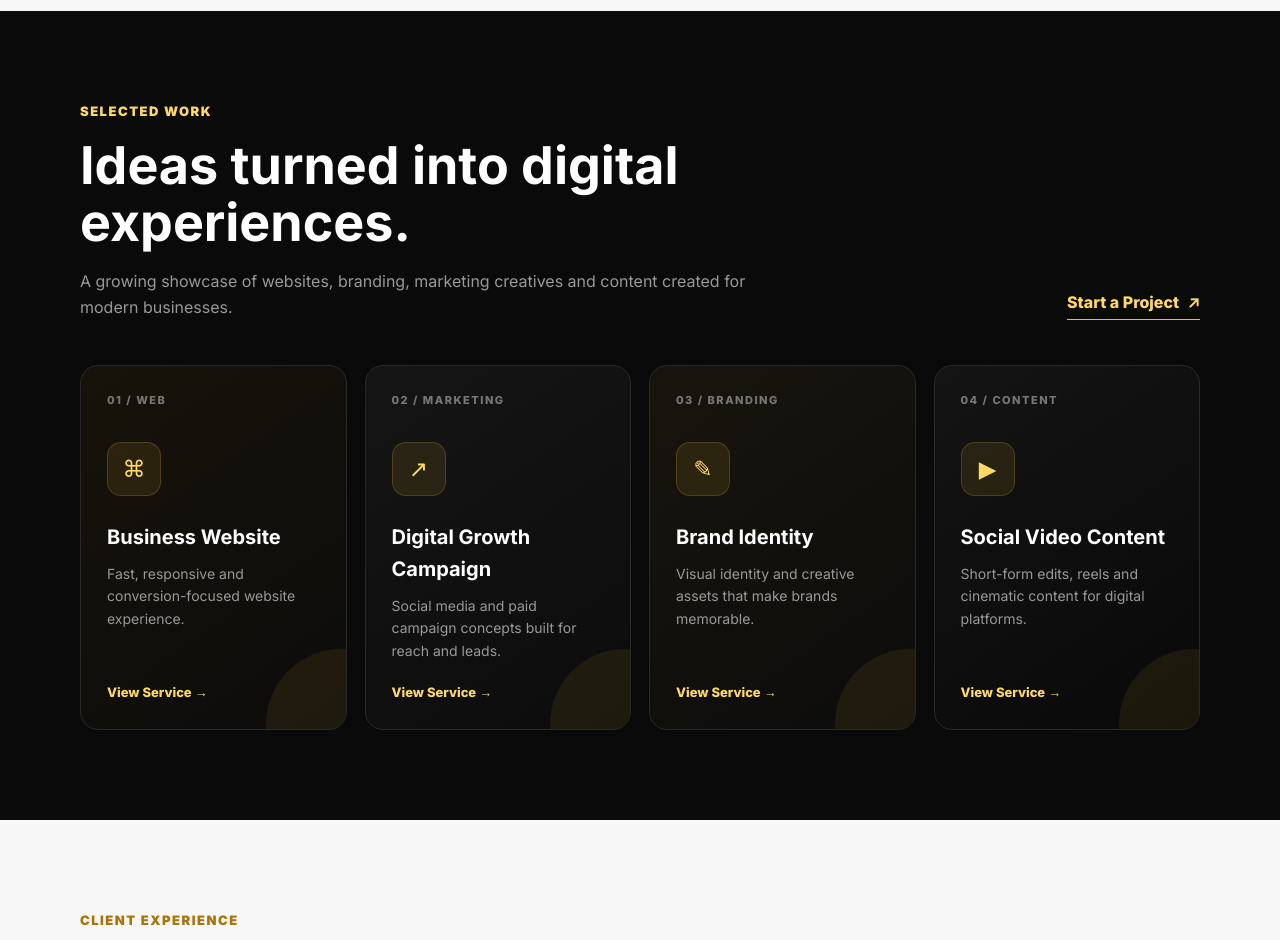
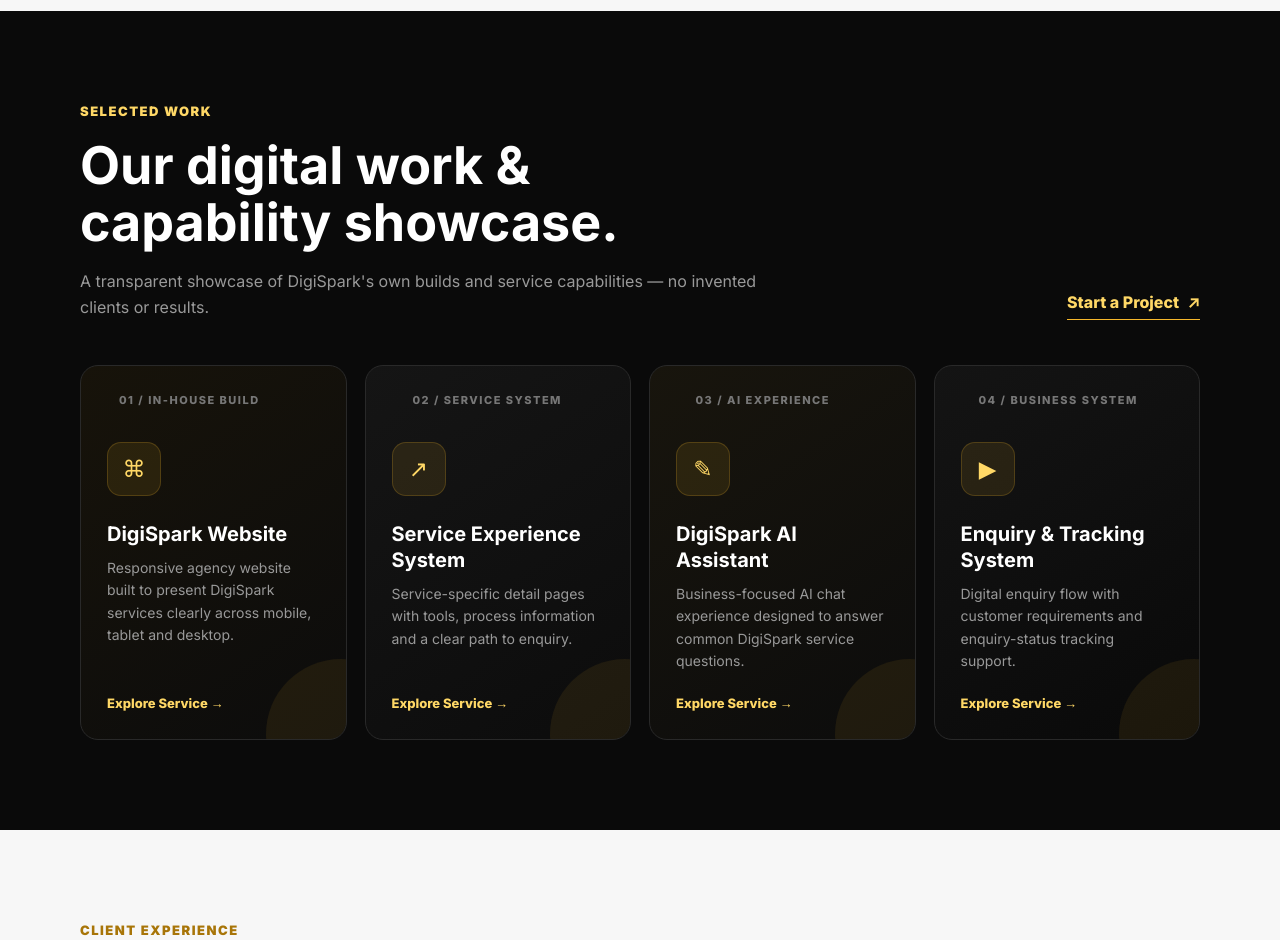
Before and after one commit to srivastavaharshit2217-beep/Digispark, a plain HTML site: page index.html in a window 1280 px wide. Shown: the part 2760-3700 px from the top of the page. Drawn offline with Linux system fonts and the light colour scheme.

Commit message:
Improve portfolio showcase for Step 3

```diff
--- a/footer-black.css
+++ b/footer-black.css
@@ -10,4 +10,31 @@ footer .footer{background:#000!important}
 .about .about-panel .about-card.wide{border-color:#a87508}
 .contact{position:relative}
 .contact::before{content:"Clear requirements  •  Practical solutions  •  Direct communication";display:block;text-align:center;color:#777;font-size:11px;font-weight:700;letter-spacing:.15px;margin-bottom:18px}
-@media(max-width:600px){.hero .buttons::after{font-size:10px;line-height:1.7}.contact::before{font-size:10px;line-height:1.6}}
+
+/* Step 3 — honest, in-house portfolio showcase */
+.portfolio-section .section-title h2{font-size:0}
+.portfolio-section .section-title h2::after{content:"Our digital work & capability showcase.";font-size:clamp(32px,5vw,52px);line-height:1.1;letter-spacing:normal;display:block}
+.portfolio-section .section-title>p:last-child{font-size:0}
+.portfolio-section .section-title>p:last-child::after{content:"A transparent showcase of DigiSpark's own builds and service capabilities — no invented clients or results.";font-size:16px;line-height:1.6;display:block;color:#999}
+.portfolio-card .portfolio-number{font-size:0}
+.portfolio-card .portfolio-number::after{font-size:11px;color:#777;letter-spacing:1.5px}
+.portfolio-card:nth-child(1) .portfolio-number::after{content:"01 / IN-HOUSE BUILD"}
+.portfolio-card:nth-child(2) .portfolio-number::after{content:"02 / SERVICE SYSTEM"}
+.portfolio-card:nth-child(3) .portfolio-number::after{content:"03 / AI EXPERIENCE"}
+.portfolio-card:nth-child(4) .portfolio-number::after{content:"04 / BUSINESS SYSTEM"}
+.portfolio-card h3{font-size:0}
+.portfolio-card h3::after{font-size:20px;line-height:1.3;display:block}
+.portfolio-card:nth-child(1) h3::after{content:"DigiSpark Website"}
+.portfolio-card:nth-child(2) h3::after{content:"Service Experience System"}
+.portfolio-card:nth-child(3) h3::after{content:"DigiSpark AI Assistant"}
+.portfolio-card:nth-child(4) h3::after{content:"Enquiry & Tracking System"}
+.portfolio-card p{font-size:0}
+.portfolio-card p::after{font-size:14px;line-height:1.6;display:block;color:#999}
+.portfolio-card:nth-child(1) p::after{content:"Responsive agency website built to present DigiSpark services clearly across mobile, tablet and desktop."}
+.portfolio-card:nth-child(2) p::after{content:"Service-specific detail pages with tools, process information and a clear path to enquiry."}
+.portfolio-card:nth-child(3) p::after{content:"Business-focused AI chat experience designed to answer common DigiSpark service questions."}
+.portfolio-card:nth-child(4) p::after{content:"Digital enquiry flow with customer requirements and enquiry-status tracking support."}
+.portfolio-card a{font-size:0}
+.portfolio-card a::after{content:"Explore Service →";font-size:13px}
+
+@media(max-width:600px){.hero .buttons::after{font-size:10px;line-height:1.7}.contact::before{font-size:10px;line-height:1.6}.portfolio-section .section-title>p:last-child::after{font-size:14px}.portfolio-card h3::after{font-size:19px}}
```
